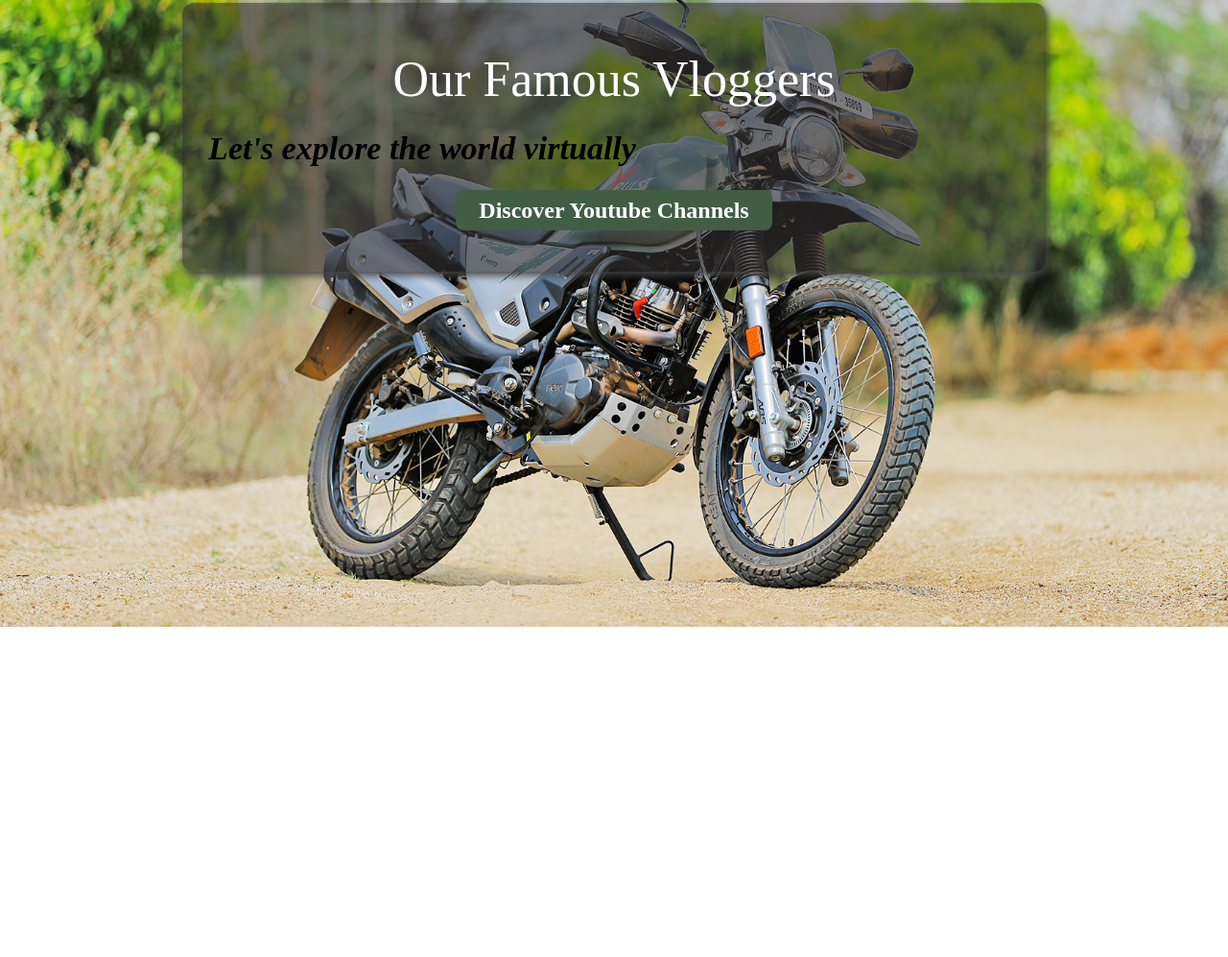
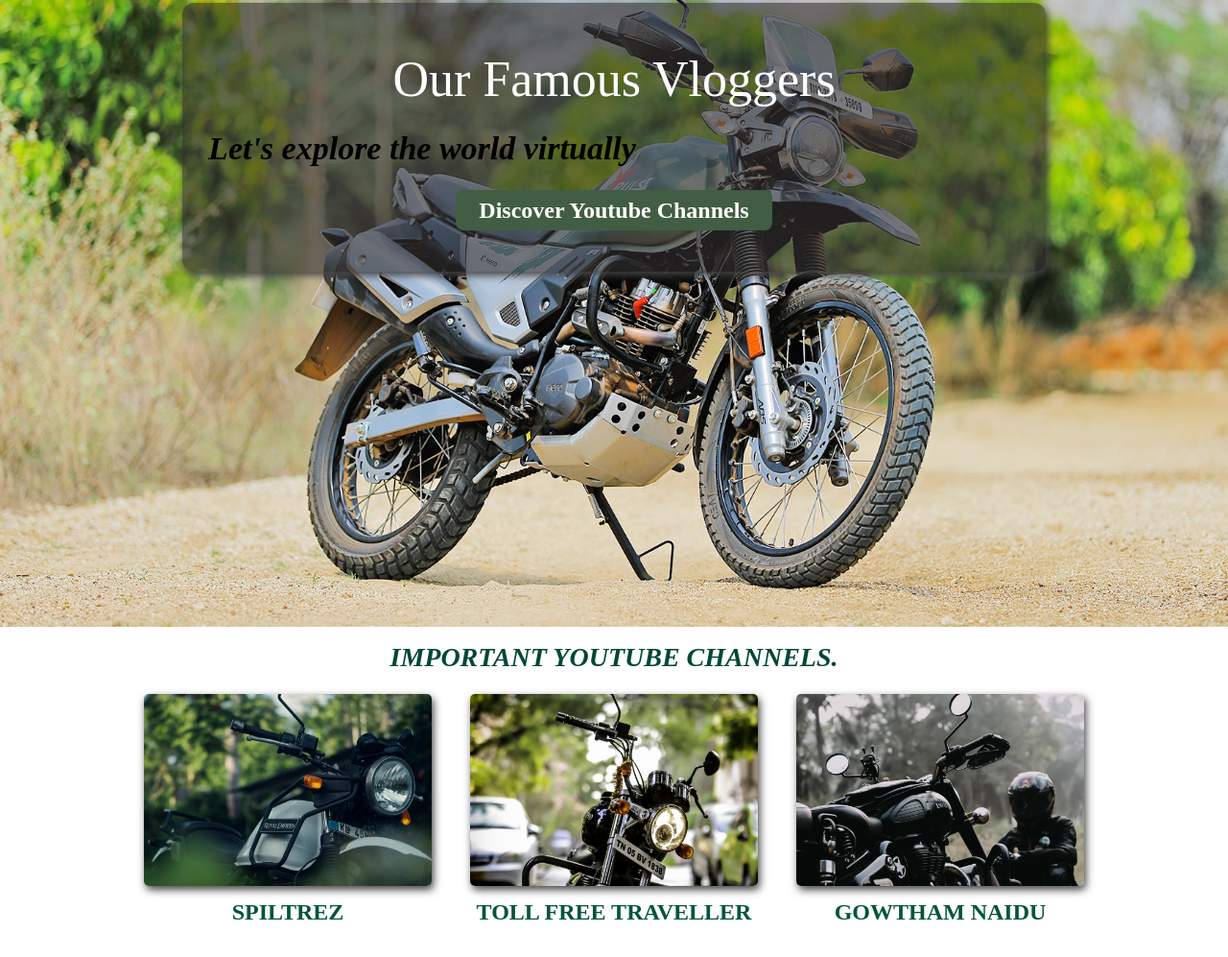
Before and after one commit to pavankumarAN/TravLoggers, a plain HTML site: page index.html in a window 1280 px wide. Shown: the part 147-1144 px from the top of the page at 96% size. Before the commit the page ends 800 px from the top, so only its background shows below. Drawn offline with Linux system fonts and the light colour scheme.

Commit message:
Added important youtube channels section

```diff
--- a/index.html
+++ b/index.html
@@ -34,7 +34,35 @@
                 <a href="/youtube-channels.html">Discover Youtube Channels</a>
             </div>
         </section>
-        <section></section>
+        <section id="imp-ytube-channels">
+            <h2>Important Youtube Channels.</h2>
+            <ul class="ytube-channels">
+                <li class="ytube">
+                    <img src="/images/ytube-channels/himalayan.jpeg" alt="SpilTrez channel">
+                    <p>
+                        <strong>
+                            SpilTrez
+                        </strong>
+                    </p>
+                </li>
+                <li class="ytube">
+                    <img src="/images/ytube-channels/thunderbird.jpeg" alt="Tollfreetraveller channel">
+                    <p>
+                        <strong>
+                            Toll Free Traveller
+                        </strong>
+                    </p>
+                </li>
+                <li class="ytube">
+                    <img src="/images/ytube-channels/classic.jpeg" alt="Gowthamnaidu channel">
+                    <p>
+                        <strong>
+                            Gowtham Naidu
+                        </strong>
+                    </p>
+                </li>
+            </ul>
+        </section>
     </main>
     <footer>
 
--- a/styles/styles.css
+++ b/styles/styles.css
@@ -54,3 +54,42 @@
     background-color: #415d55;
     padding: 10px 24px;
 }
+
+/* Important youtube channels */
+.ytube img {
+    height: 200px;
+    width: 100%;
+    box-shadow: 2px 4px 8px rgb(68, 67, 67);
+    border-radius: 5px;
+}
+
+.ytube-channels {
+    display: flex;
+    width: 90%;
+    align-items: center;
+    justify-content: center;
+    margin: auto;
+    margin-bottom: 40px;
+    text-transform: uppercase;
+}
+
+.ytube {
+    margin: 10px 20px;
+}
+
+.ytube p {
+    margin-top: 10px;
+    text-align: center;
+    font-size: 24px;
+    color: #03543f;
+}
+
+#imp-ytube-channels h2 {
+    text-align: center;
+    margin: 16px 12px 12px 12px;
+    font-size: 28px;
+    text-transform: uppercase;
+    color: #014737;
+    font-weight: bold;
+    font-style: oblique;
+}
```
Also changed, not shown: images/ytube-channels/classic.jpeg (added), images/ytube-channels/himalayan.jpeg (added), images/ytube-channels/thunderbird.jpeg (added).
